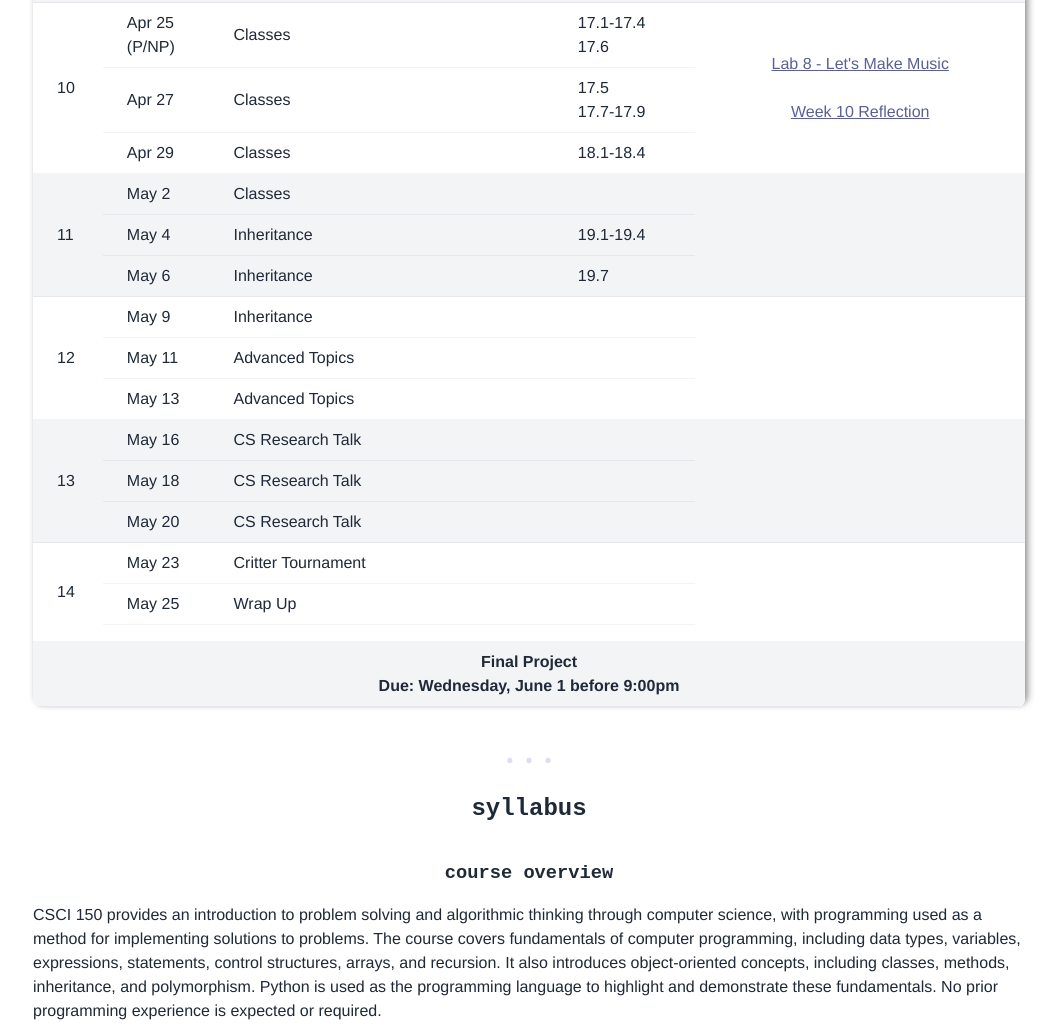
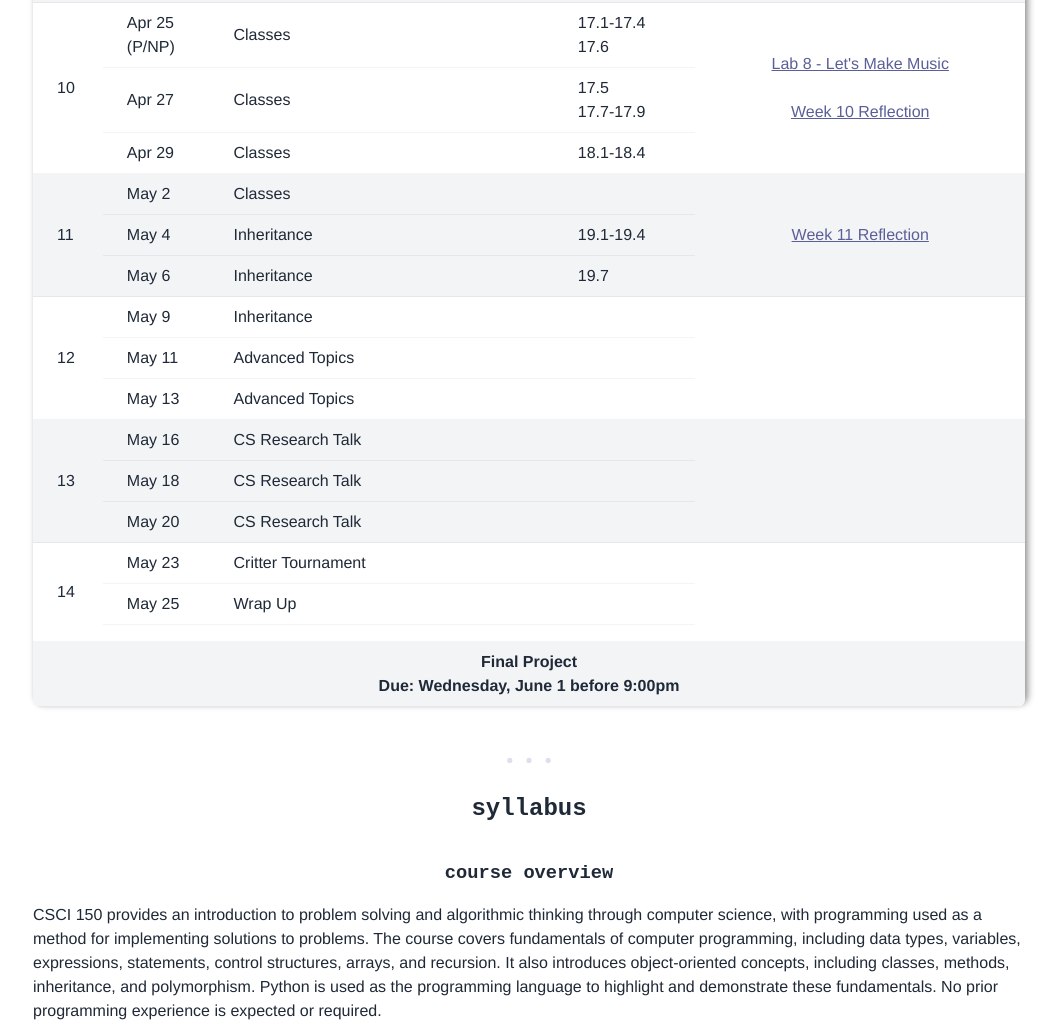
Before and after one commit to brossetti/brossetti.github.io, a plain HTML site: page courses/csci150/spring2022/index.html in a window 1280 px wide. Shown: the part 2573-3599 px from the top of the page, without its empty margins (111-1174 px from the left). Drawn offline with Linux system fonts and the light colour scheme; a web font is replaced by a local one.

Commit message:
added link

```diff
--- a/courses/csci150/spring2022/index.html
+++ b/courses/csci150/spring2022/index.html
@@ -317,8 +317,8 @@
           <td>Classes</td>
           <td></td>
           <td rowspan="3" class="c">
-            <!-- <a href="https://cs.oberlin.edu/~cs150/lab-9/" target="_blank" rel="noopener noreferrer">Lab 9 - Critters</a><br/><br/>
-            <a href="https://forms.gle/jxV6NHafAdriPsHi7" target="_blank" rel="noopener noreferrer">Week 11 Reflection</a> -->
+            <!-- <a href="https://cs.oberlin.edu/~cs150/lab-9/" target="_blank" rel="noopener noreferrer">Lab 9 - Critters</a><br/><br/> -->
+            <a href="https://forms.gle/Z8CnpgQ4xs7LFXb6A" target="_blank" rel="noopener noreferrer">Week 11 Reflection</a>
           </td>
         </tr>
         <tr>
```
